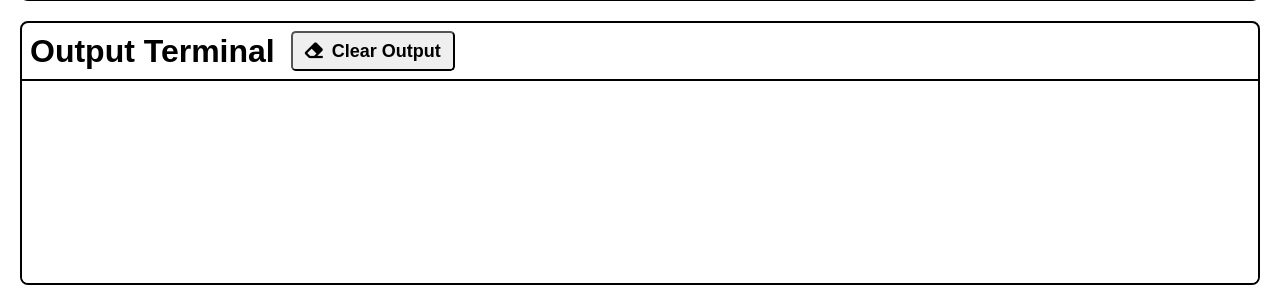
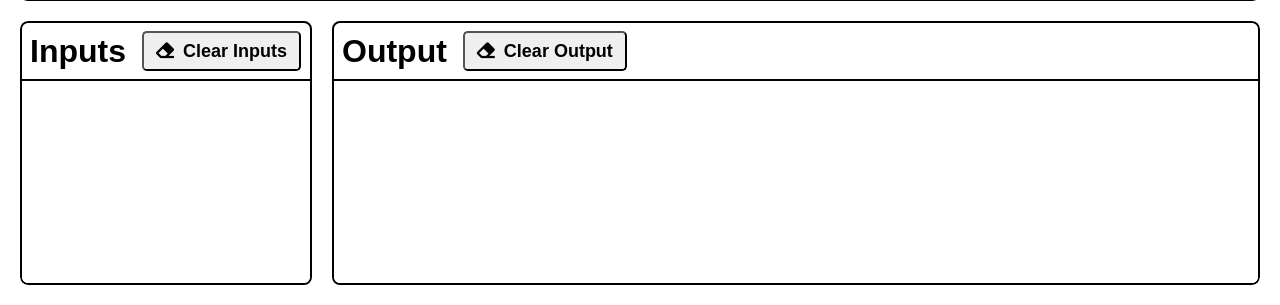
Before and after one commit to ciaranheaney/accessible-python-web-ide, a Flask app: page / in a window 1280 px wide. Shown: the part 495-800 px from the top of the page. Run offline with Flask 3, Linux system fonts and the light colour scheme; some libraries are stand-ins or nearby versions.

Commit message:
Added input section

```diff
--- a/v3/static/styles.css
+++ b/v3/static/styles.css
@@ -404,17 +411,56 @@ label {
 
 
 /* Output Terminal Styles */
-.output-container {
+.bottom-area {
     display: flex;
-    flex-direction: column;
+    justify-content: space-between;
+    gap: 20px;
+    flex-wrap: wrap;
 
     height: 33%;
     min-height: 140px;
 
     margin: 0px 20px 20px 20px;
-    /* border: 2px solid #000; */
     border-radius: 0.5rem;
     overflow: hidden;
+}
+
+.output-container {
+    display: flex;
+    flex-direction: column;
+    flex: 1;
+
+    height: 100%;
+    min-height: 140px;
+    min-width: 305px;
+
+    border-radius: 0.5rem;
+    overflow: hidden;
+}
+
+.input-container {
+    display: flex;
+    flex-direction: column;
+
+    width: 292px;
+    height: 100%;
+    min-height: 140px;
+    border-radius: 0.5rem;
+    overflow: hidden;
+}
+
+.input-header {
+    display: flex;
+    align-items: center;
+    gap: 16px;
+    overflow-x: auto;
+
+    padding: 4px 8px;
+}
+
+.input-title {
+    font-size: 2rem;
+    white-space: nowrap;
 }
 
 .output-header {
@@ -424,12 +470,22 @@ label {
     overflow-x: auto;
 
     padding: 4px 8px;
-    /* border-bottom: 2px solid #000; */
 }
 
 .output-title {
     font-size: 2rem;
     white-space: nowrap;
+}
+
+.input-area {
+    flex: 1;
+    height: 100%;
+    resize: none;
+    font-size: 20px;
+
+    padding: 4px 10px;
+    border: none;
+    outline: none;
 }
 
 .output-area {
@@ -438,7 +494,7 @@ label {
     resize: none;
     font-size: 20px;
 
-    padding: 10px;
+    padding: 4px 10px;
     border: none;
     outline: none;
 }
@@ -518,17 +574,21 @@ label {
     border-bottom: 2px solid #000;
 }
 
-.light-output-container {
+.light-output-container,
+.light-input-container {
     border: 2px solid #000;
 }
 
-.light-output-header {
+.light-output-header,
+.light-input-header {
     border-bottom: 2px solid #000;
 }
 
-.light-output-area {
+.light-output-area,
+.light-input-area {
     background-color: #fff;
 }
+
 
 
 
--- a/v3/templates/index.html
+++ b/v3/templates/index.html
@@ -142,18 +142,32 @@
         </div>
     </main>
 
+    <div class="bottom-area">
+        <article class="light-input-container input-container" id="input-container">
+            <header class="light-input-header input-header" id="input-header">
+                <h2 class="input-title">
+                    <label for="input-area">Inputs</label>
+                </h2>
+                <button class="btn clear-btn" id="clear-input-btn" onclick="clear_input()">
+                    <i class="fas fa-eraser"></i>
+                    <label for="clear-input-btn">Clear Inputs</label>
+                </button>
+            </header>
+            <textarea class="input-area" id="input-area"></textarea>
+        </article>
         <article class="light-output-container output-container" id="output-container">
             <header class="light-output-header output-header" id="output-header">
                 <h2 class="output-title">
-                <label for="output-area">Output Terminal</label>
+                    <label for="output-area">Output</label>
                 </h2>
                 <button class="btn clear-btn" id="clear-output-btn" onclick="clear_output()">
                     <i class="fas fa-eraser"></i>
                     <label for="clear-output-btn">Clear Output</label>
                 </button>
             </header>
-        <textarea class="output-area" id="output-area" aria-live="polite"></textarea>
+            <textarea class="output-area" id="output-area" aria-live="polite" readonly></textarea>
         </article>
+    </div>
 
     <!-- Ace Editor Scripts -->
     <script src="../static/ace/ace.js" type="text/javascript" charset="utf-8"></script>
```
Also changed, not shown: other parts of v3/static/styles.css (+25 -9 lines). Lines whose indentation alone changed are shown as unchanged.
